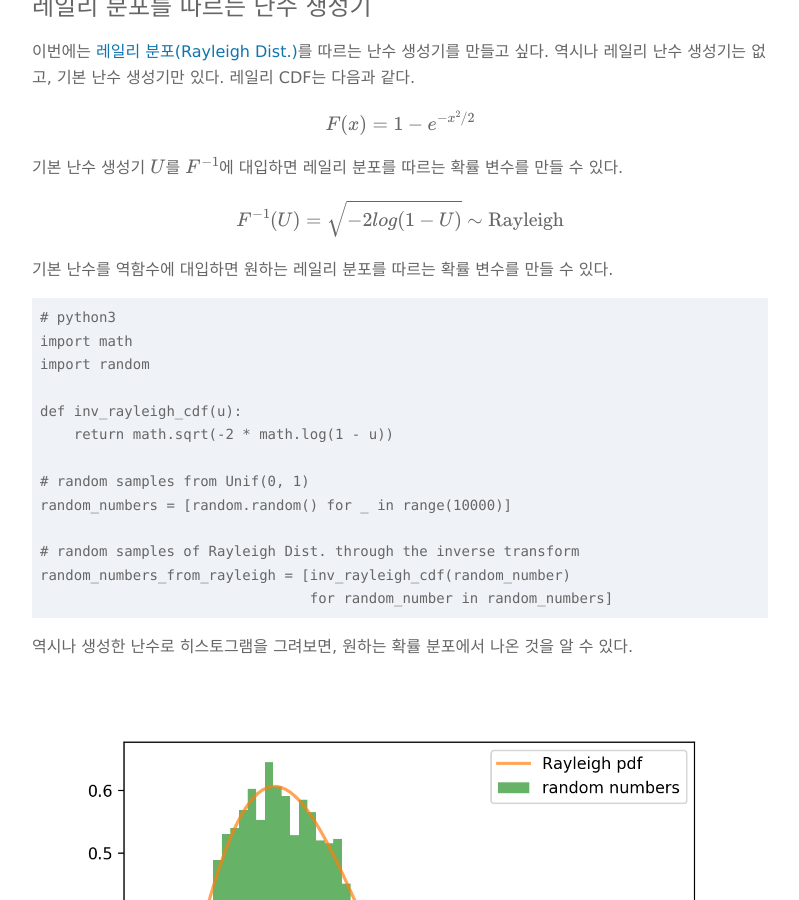
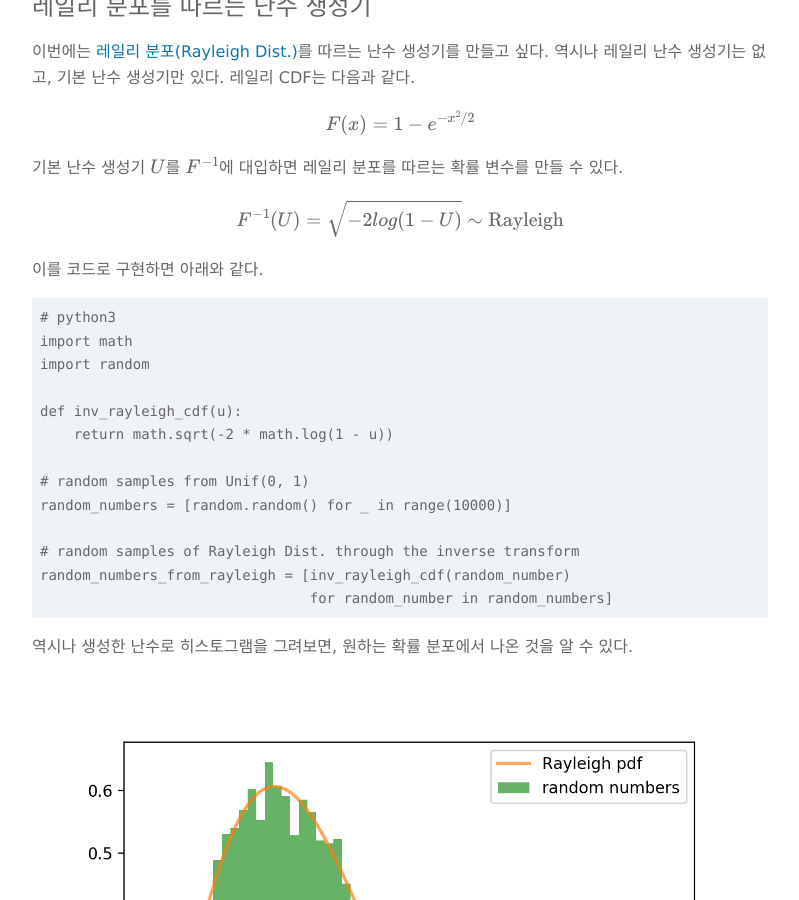
Before and after one commit to boxnwhiskr/boxnwhiskr.github.io, a Jekyll site: the page built from _posts/2017-04-13-how_to_make_random_number_generator_for_any_probability_distribution.markdown, in a window 1280 px wide and 900 px high, scrolled down 3383 px. Shown: the whole window, without its empty margins (240-1039 px from the left). Built offline with Jekyll 4.4.1, drawn with Linux system fonts in a browser that asks for light colours; nearby versions of some CDN libraries; some web fonts are replaced; formulas are drawn with MathJax 3.

Commit message:
Minor polishing

```diff
--- a/_posts/2017-04-13-how_to_make_random_number_generator_for_any_probability_distribution.markdown
+++ b/_posts/2017-04-13-how_to_make_random_number_generator_for_any_probability_distribution.markdown
@@ -95,7 +95,7 @@ $$ F(x) = 1 - e^{-x^{2}/2} $$
 
 $$ F^{-1}(U) = \sqrt{-2log(1 - U)} \sim \text{Rayleigh} $$
 
-기본 난수를 역함수에 대입하면 원하는 레일리 분포를 따르는 확률 변수를 만들 수 있다.
+이를 코드로 구현하면 아래와 같다.
 
     # python3
     import math
```
